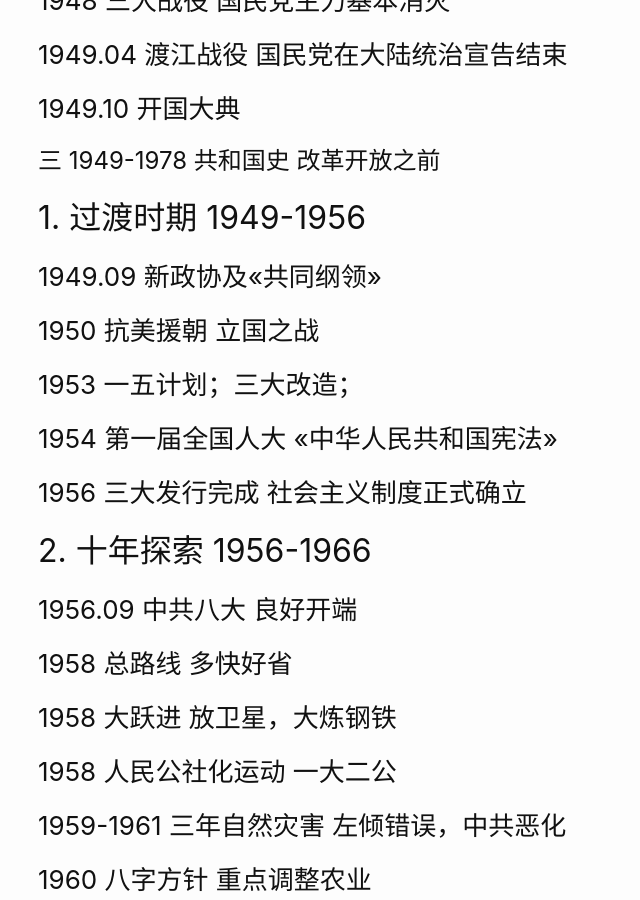
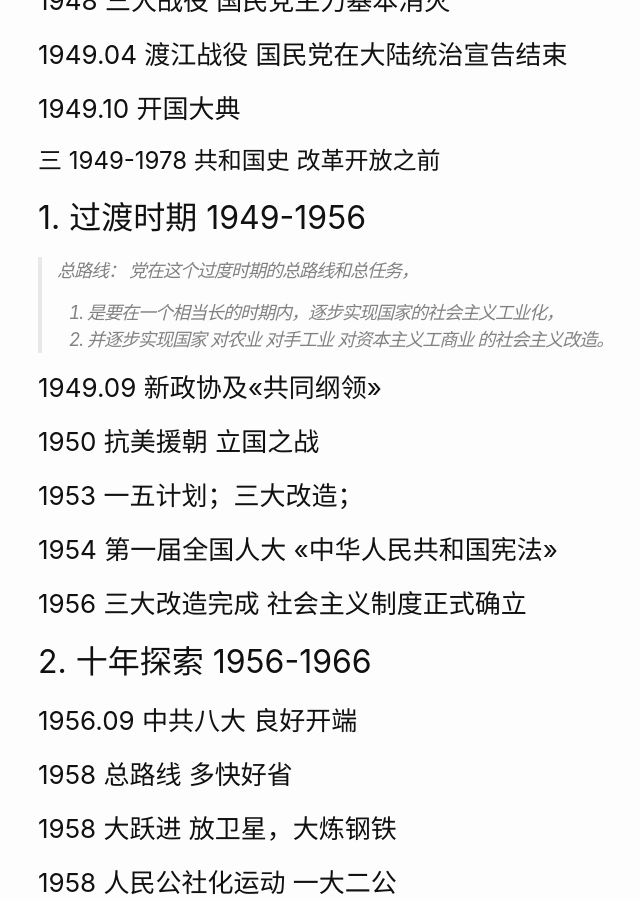
Before and after one commit to wangtiga/wangtiga.github.io, a Jekyll site: the page built from _previews/2020-11-15-3708_summary.md, in a window 1280 px wide and 900 px high, scrolled down 6567 px. Shown: the whole window, without its empty margins (232-872 px from the left). Built offline with Jekyll 4.4.1, drawn with Linux system fonts in a browser that asks for light colours; some of the changed text lies outside the part shown.

Commit message:
updated from mac

```diff
--- a/_previews/2020-11-15-3708_summary.md
+++ b/_previews/2020-11-15-3708_summary.md
@@ -141,11 +141,16 @@ tags:   exam
 
 ## 1. 过渡时期 1949-1956
 
+> 总路线：
+> 党在这个过度时期的总路线和总任务，
+> 1. 是要在一个相当长的时期内，逐步实现国家的社会主义工业化，
+> 2. 并逐步实现国家 对农业 对手工业 对资本主义工商业 的社会主义改造。
+
 ### 1949.09     新政协及<<共同纲领>>
 ### 1950        抗美援朝                        立国之战
 ### 1953        一五计划；三大改造；
 ### 1954        第一届全国人大                  <<中华人民共和国宪法>>
-### 1956        三大发行完成                    社会主义制度正式确立
+### 1956        三大改造完成                    社会主义制度正式确立
 
 ## 2. 十年探索 1956-1966
 
```
Also changed, not shown: _previews/2020-07-04-3708_2018_10.md (+4 -2 lines).
